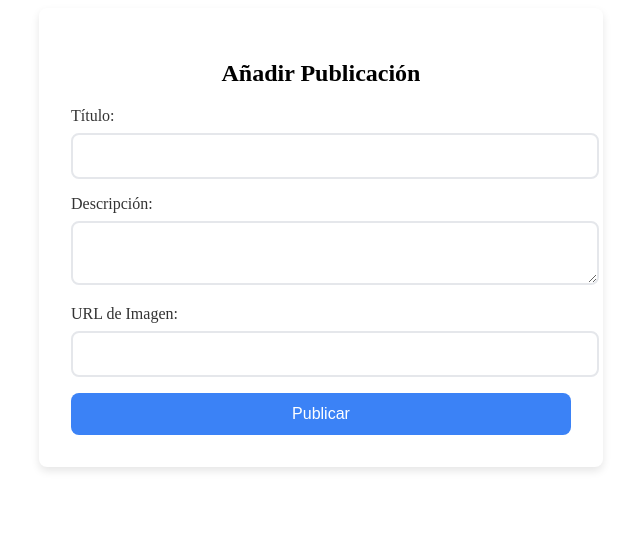
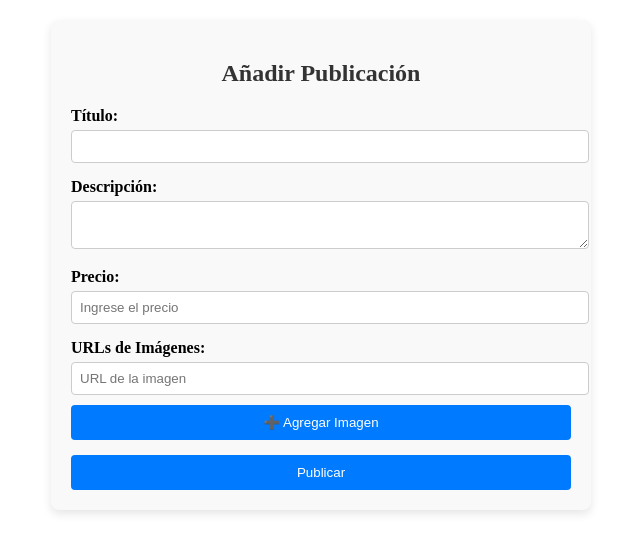
Before and after one commit to LeonelSgro/Pagina_Front, an Angular app: page /anadir in a window 1280 px wide. Shown: the top 552 px of the page, without its empty margins (319-959 px from the left). Built offline with nearby package versions, Linux system fonts and the light colour scheme.

Commit message:
arreglar imagenes

```diff
--- a/src/app/anadir/anadir.component.css
+++ b/src/app/anadir/anadir.component.css
@@ -1,44 +1,47 @@
 .add-publication-container {
   max-width: 500px;
-    margin: auto;
-    padding: 2rem;
-    background-color: white;
-    border-radius: 0.5rem;
-    box-shadow: 0 4px 8px rgba(0, 0, 0, 0.1);
+  margin: 20px auto;
+  padding: 20px;
+  border-radius: 8px;
+  background-color: #f9f9f9;
+  box-shadow: 0px 4px 10px rgba(0, 0, 0, 0.1);
+}
+
+h2 {
   text-align: center;
+  color: #333;
 }
 
 .form-group {
-    margin-bottom: 1rem;
-    text-align: left;
+  margin-bottom: 15px;
 }
 
 label {
+  font-weight: bold;
   display: block;
-    margin-bottom: 0.5rem;
-    color: #333;
+  margin-bottom: 5px;
 }
 
-  input, textarea {
+input,
+textarea {
   width: 100%;
-    padding: 0.75rem;
-    font-size: 1rem;
-    border: 2px solid #e5e7eb;
-    border-radius: 0.5rem;
-    outline: none;
+  padding: 8px;
+  border: 1px solid #ccc;
+  border-radius: 4px;
 }
 
 button {
+  display: block;
   width: 100%;
-    padding: 0.75rem;
-    font-size: 1rem;
-    background-color: #3b82f6;
+  padding: 10px;
+  margin-top: 10px;
+  background-color: #007bff;
+  color: white;
   border: none;
-    border-radius: 0.5rem;
-    color: white;
+  border-radius: 4px;
   cursor: pointer;
 }
 
 button:hover {
-    background-color: #2563eb;
+  background-color: #0056b3;
 }
--- a/src/app/anadir/anadir.component.html
+++ b/src/app/anadir/anadir.component.html
@@ -12,8 +12,25 @@
     </div>
 
     <div class="form-group">
-        <label for="image">URL de Imagen:</label>
-        <input type="text" id="image" [(ngModel)]="publication.image" name="image" required />
+      <label for="price">Precio:</label>
+      <input
+        type="number"
+        id="price"
+        [(ngModel)]="publication.price"
+        name="price"
+        required
+        min="0"
+        step="0.01"
+        placeholder="Ingrese el precio" />
+    </div>
+
+    <div class="form-group">
+      <label>URLs de Imágenes:</label>
+      <div *ngFor="let image of publication.images; let i = index">
+        <input type="text" [(ngModel)]="publication.images[i]" name="image{{i}}" placeholder="URL de la imagen" required />
+        <button type="button" (click)="removeImageField(i)" *ngIf="publication.images.length > 1">🗑️</button>
+      </div>
+      <button type="button" (click)="addImageField()">➕ Agregar Imagen</button>
     </div>
 
     <button type="submit">Publicar</button>
--- a/src/app/anadir/anadir.component.ts
+++ b/src/app/anadir/anadir.component.ts
@@ -1,33 +1,60 @@
 import { Component } from '@angular/core';
 import { Router } from '@angular/router';
 import { FormsModule } from '@angular/forms';
+import { CommonModule } from '@angular/common';
+import { ApiService } from '../services/api.service'; // ✅ Importar servicio API
 
 @Component({
   selector: 'app-anadir',
   standalone: true,
-  imports: [FormsModule],
+  imports: [FormsModule, CommonModule],
   templateUrl: './anadir.component.html',
   styleUrls: ['./anadir.component.css']
 })
 export class AnadirComponent {
-  publication = { title: '', description: '', image: '' };
+  publication = {
+    title: '',
+    description: '',
+    price: null,
+    images: [''], // ✅ Array de imágenes
+    createdAt: new Date().toISOString().replace('T', ' ').replace('Z', ''), // Ajuste de formato
+  };
 
-  constructor(private router: Router) {}
+  constructor(private router: Router, private apiService: ApiService) {}
 
   addPublication() {
-    const storedUser = localStorage.getItem('loggedInUser');
-    if (storedUser) {
-      let user = JSON.parse(storedUser);
-      if (!user.publications) {
-        user.publications = [];
+    const storedUser = sessionStorage.getItem('USER_KEY'); // Obtener usuario desde sessionStorage
+    if (!storedUser) {
+      console.error("No hay usuario en sesión.");
+      return;
+    }
+
+    const user = JSON.parse(storedUser);
+    const userId = user.id; // Extraer el ID del usuario
+
+    // Agregar la fecha actual al objeto publicación
+    this.publication.createdAt = new Date().toISOString();
+
+    // Llamar a la API con el ID del usuario en la URL
+    this.apiService.crearProducto(userId, this.publication).subscribe(
+      (response: any) => {
+        console.log('Publicación creada con éxito', response);
+        this.router.navigate(['/perfil']); // Redirigir al perfil
+      },
+      error => {
+        console.error('Error al crear publicación', error);
       }
-      user.publications.push({ ...this.publication });
+    );
+  }
 
-      // Guardar en localStorage
-      localStorage.setItem('loggedInUser', JSON.stringify(user));
 
-      // Regresar al perfil
-      this.router.navigate(['/perfil']);
-    }
+  // ✅ Agregar nuevo campo de imagen
+  addImageField() {
+    this.publication.images.push('');
+  }
+
+  // ✅ Eliminar campo de imagen
+  removeImageField(index: number) {
+    this.publication.images.splice(index, 1);
   }
 }
--- a/src/app/perfil/perfil.component.ts
+++ b/src/app/perfil/perfil.component.ts
@@ -12,6 +12,7 @@ import { CommonModule } from '@angular/common';
 })
 export class ProfileComponent implements OnInit {
   user: any = null;
+  publicacion: any = null;
 
   constructor(private router: Router, private apiService: ApiService) {}
 
@@ -54,14 +55,17 @@ export class ProfileComponent implements OnInit {
   }
 
   deletePublication(index: number) {
-    if (this.user && this.user.publications) {
-      this.user.publications.splice(index, 1);
-      localStorage.setItem('loggedInUser', JSON.stringify(this.user));
-
-      // Volver a cargar los datos después de eliminar
-      this.loadUserData();
+    const publication = this.user.clothes[index]; // Asegúrate de que `publications` es el array correcto
+    if (publication && publication.id) {
+      this.apiService.eliminarProducto(publication.id).subscribe(response => {
+        console.log('Publicación eliminada', response);
+        this.user.clothes.splice(index, 1); // Opcional: eliminar del array localmente
+      }, error => {
+        console.error('Error al eliminar la publicación', error);
+      });
     }
   }
+
   modifyPublication(index: number) {
     console.log("Modificando publicación en índice:", index);
     // Agrega aquí la lógica para modificar la publicación
--- a/src/app/services/api.service.ts
+++ b/src/app/services/api.service.ts
@@ -1,9 +1,10 @@
 import { Injectable } from '@angular/core';
-import { HttpClient } from '@angular/common/http';
+import { HttpClient, HttpHeaders } from '@angular/common/http';
 import { Observable } from 'rxjs';
 import { environment } from '../environment';
 import { UserInterfaceComponent } from '../user-interface/user-interface.component';
 import { TokenStorageService } from '../token-storage-service.service';
+
 
 
 @Injectable({
@@ -43,17 +44,28 @@ export class ApiService {
     return this.http.get(`${this.apiUrl}/getone/${id}`);
   }
 
-  crearProducto(data: any): Observable<any> {
-    return this.http.post(`${this.apiUrl}/productos`, data);
+  crearProducto(userId: string, data: any): Observable<any> {
+    const payload = { post: data }; // Envolver los datos en un objeto con la clave "post"
+
+    return this.http.post(`${this.apiUrl}/add/${userId}`, payload, {
+      headers: this.tokenStorage.header() // Asegurar que el token se envía
+    });
   }
+
+
 
   actualizarProducto(id: string, data: any): Observable<any> {
     return this.http.put(`${this.apiUrl}/productos/${id}`, data);
   }
 
   eliminarProducto(id: string): Observable<any> {
-    return this.http.delete(`${this.apiUrl}/productos/${id}`);
+    return this.http.delete(`${this.apiUrl}/delete/${id}`, {
+      headers: this.tokenStorage.header()
+    });
   }
+
+
+
 
 
   getUsuarios(): Observable<any> {
--- a/src/app/token-storage-service.service.ts
+++ b/src/app/token-storage-service.service.ts
@@ -75,10 +75,13 @@ export class TokenStorageService {
   }
 
   public header(): any {
+    const token = this.getToken();
+    console.log('Token enviado en header:', token); // Agrega este log
     return new HttpHeaders({
-      'x-access-token': this.getToken() || '',
+      'x-access-token': token || '',
     });
   }
+
 
   isLoggedIn(): boolean {
     const token = this.getToken();
```
Lines whose indentation alone changed are shown as unchanged.
